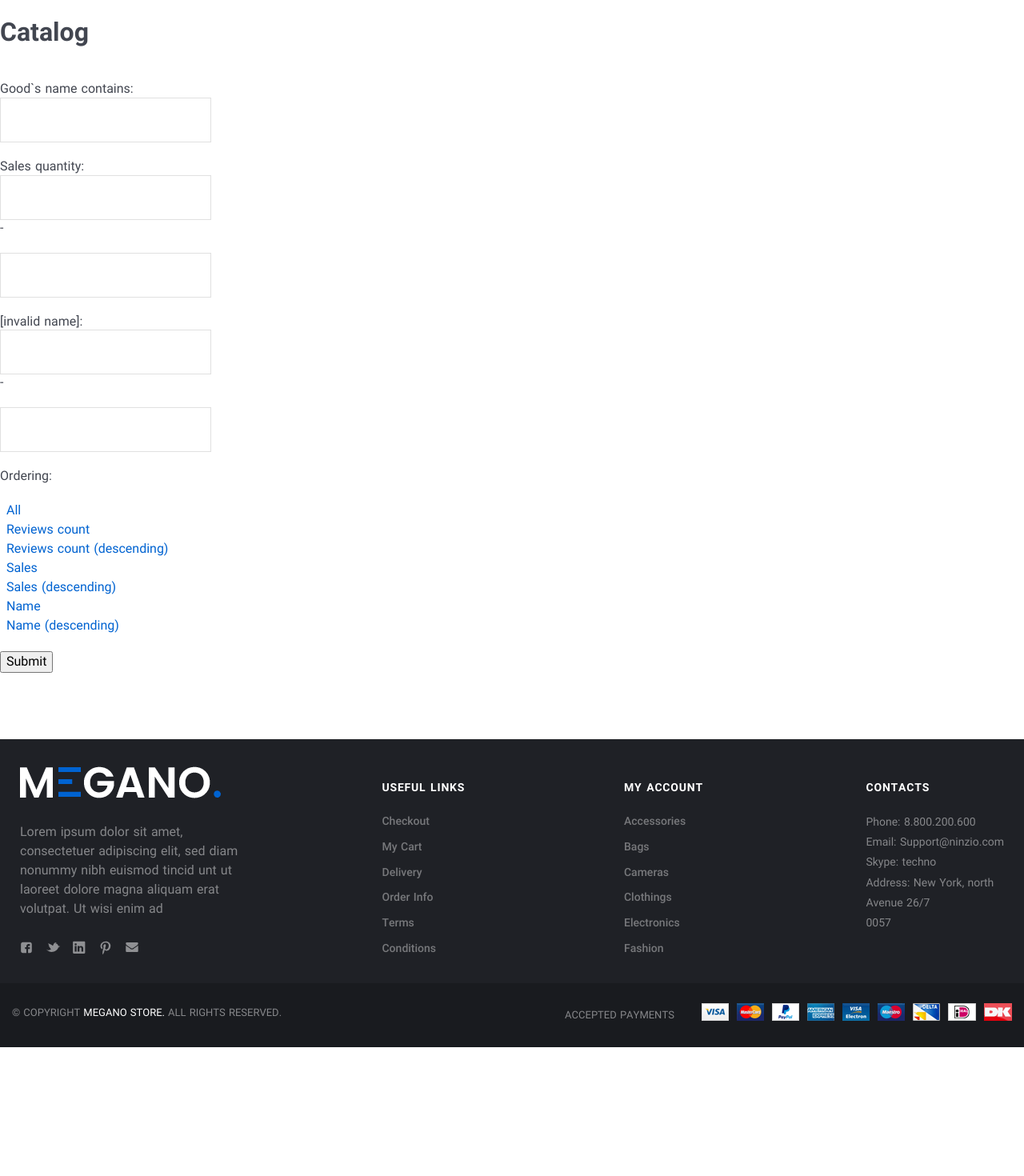
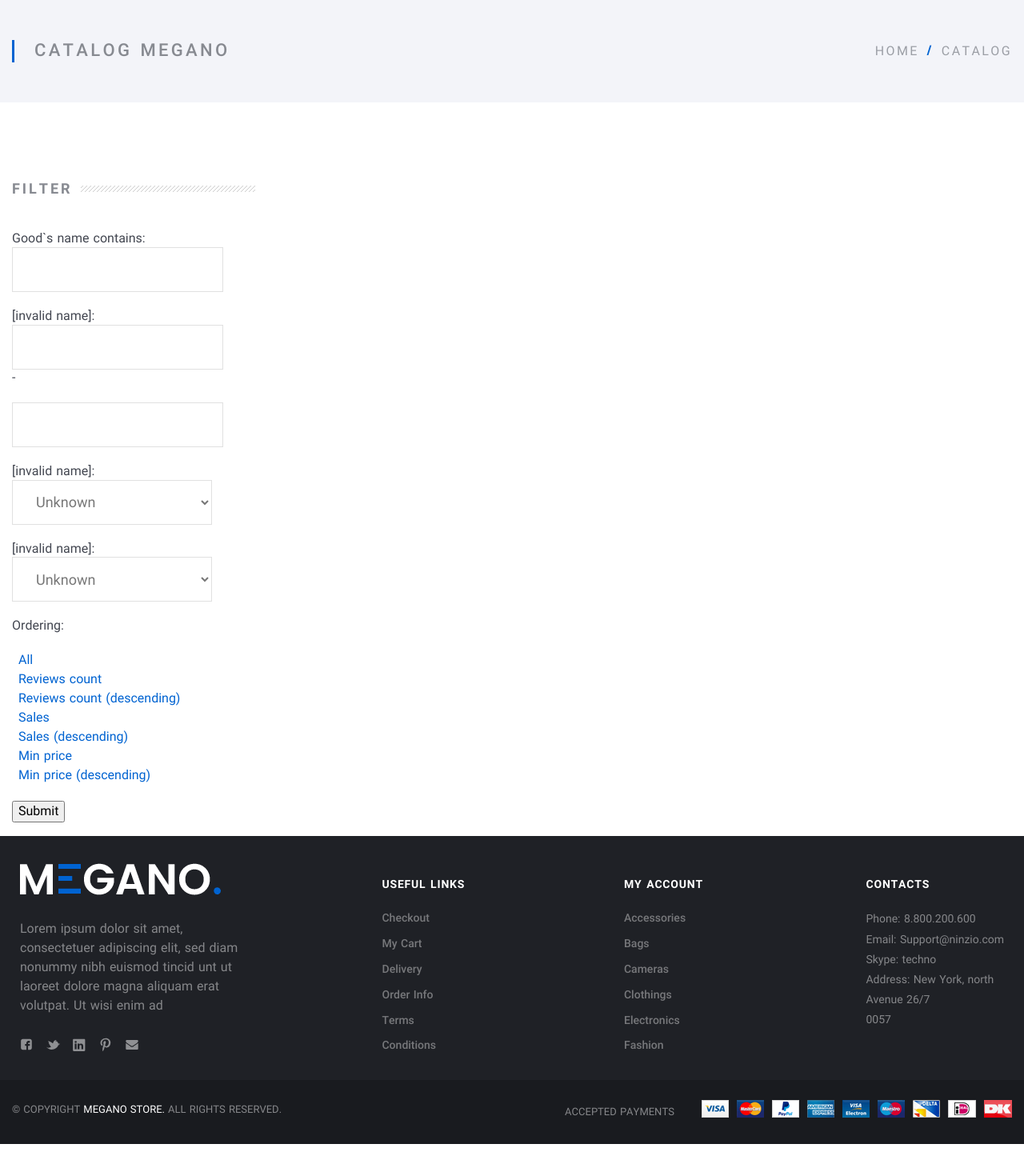
Before and after one commit to VovkaST/marketplace, a Django app: page /catalog/ in a window 1280 px wide. Shown: the part 260-1730 px from the top of the page at 80% size. Before the commit the page ends 1569 px from the top, so only its background shows below. Run offline with Django 3.2, Linux system fonts and the light colour scheme; data that the repository does not hold is empty.

Commit message:
filtering and sorting

```diff
--- a/marketplace/catalog/views.py
+++ b/marketplace/catalog/views.py
@@ -1,26 +1,22 @@
 import django_filters
-from app_sellers.models import Balances, Goods
-from django.db.models import Count
+from app_sellers.models import Balances, Goods, Sellers
+from django.db.models.functions import Coalesce
 from django.views.generic import ListView
-from django_filters.widgets import LinkWidget, RangeWidget
+from django_filters.widgets import BooleanWidget, LinkWidget, RangeWidget
+
+# fmt: off
+from django.db.models import (Case, Count, Exists, Min, OuterRef, Sum, Value,  # isort:skip
+                              When)  # isort:skip
 
 
 class CatalogFilter(django_filters.FilterSet):
-    sales = django_filters.RangeFilter(widget=RangeWidget())
+    min_price = django_filters.RangeFilter(widget=RangeWidget())
     name = django_filters.CharFilter(lookup_expr="icontains")
-
-    reviews_count = django_filters.RangeFilter(widget=RangeWidget())
-
-    # manufacturer = django_filters.ModelChoiceFilter(queryset=Manufacturer.objects.all())
-    # activity = django_filters.BooleanFilter(widget=BooleanWidget())
+    on_balance = django_filters.BooleanFilter(widget=BooleanWidget())
+    on_sale = django_filters.BooleanFilter(widget=BooleanWidget())
 
     o = django_filters.OrderingFilter(
-        fields=(
-            # ('reviews_count', 'reviews_count'),
-            "reviews_count",
-            "sales",
-            "name",
-        ),
+        fields=("reviews_count", "sales", "min_price"),
         # field_labels={
         #     'reviews_count': 'Qty of reviews',
         # },
@@ -53,10 +49,24 @@ class FilteredListView(ListView):
 
 
 class CatalogView(FilteredListView):
-    # model = Goods
-    # queryset = Goods.objects.annotate_with_reviews_count()
-    queryset = Goods.objects.annotate(reviews_count=Count("good_balance"))
+
+    # модель Balances вместо других моделей используется для отладки, пока нет моделей GoodsInStocks и Reviews
+
+    # здесь должно быть  stocks_subquery = GoodsInStocks.objects.filter(good=OuterRef('pk'))
+    stocks_subquery = Balances.objects.filter(good=OuterRef("pk"))
+
+    #               здесь должно быть reviews_count=Count("reviews_count")
+    queryset = Goods.objects.annotate(
+        reviews_count=Count("good_balance"),
+        min_price=Min("good_balance__price"),
+        on_sale=Exists(stocks_subquery),
+        sum_balance=Coalesce(Sum("good_balance__quantity"), Value(0)),
+    ).annotate(
+        on_balance=Case(When(sum_balance__gt=0, then=Value(True)), default=Value(False))
+    )
+
     template_name = "catalog/catalog.html"
+    context_object_name = "goods_list"
     filterset_class = CatalogFilter
     paginate_by = 3
 
--- a/marketplace/templates/catalog/catalog.html
+++ b/marketplace/templates/catalog/catalog.html
@@ -2,17 +2,79 @@
 {% load i18n cache static %}
 
 {% block content %}
-<h1>Catalog</h1>
-  <form action="" method="get">
-    {{ filterset.form.as_p }}
-    <input type="submit" />
-  </form>
+<div class="Middle Middle_top">
+    <div class="Middle-top">
+      <div class="wrap">
+        <div class="Middle-header">
+          <h1 class="Middle-title">Catalog Megano
+          </h1>
+          <ul class="breadcrumbs Middle-breadcrumbs">
+            <li class="breadcrumbs-item"><a href="index.html">home</a>
+            </li>
+            <li class="breadcrumbs-item breadcrumbs-item_current"><span>Catalog</span>
+            </li>
+          </ul>
+        </div>
+      </div>
+    </div>
 
+
+<div class="Section Section_column Section_columnLeft">
+      <div class="wrap">
+        <div class="Section-column">
+          <div class="Section-columnSection">
+            <header class="Section-header">
+              <strong class="Section-title">Filter
+              </strong>
+            </header>
+            <div class="Section-columnContent">
+              <form class="form" action="" method="get">
+               {{ filterset.form.as_p }}
+               <input type="submit" />
+               </form>
+            </div>
+          </div>
+        </div>
+      </div>
+</div>
+
+<!--<form action="" method="get">-->
+<!--    {{ filterset.form.as_p }}-->
+<!--    <input type="submit" />-->
+<!--</form>-->
+
+<div class="Section-content">
 <ul>
-    {% for object in object_list %}
-        <li>назавание {{ object.name }} - продажи {{ object.sales }} - балансы {{ object.reviews_count }} </li>
+     <div class="Cards">
+    {% for good in goods_list %}
+    <li>
+    <div class="Cards">
+            <div class="Card"><a class="Card-picture" href="#"><img src="{% static 'img/content/home/card.jpg' %}" alt="card.jpg"/></a>
+              <div class="Card-content">
+                  название {{ good.name }} - продажи {{ good.sales }} - отзывы {{ good.reviews_count }}
+                  -в наличии{{ good.on_balance }} - есть скидка {{ good.on_sale }}
+                <strong class="Card-title"><a href="product.html">{{ good.name }}</a>
+                </strong>
+                <div class="Card-description">
+                  <div class="Card-cost"><span class="Card-price">{{ good.min_price }}</span>
+                  </div>
+                  <div class="Card-category">Games / xbox
+                  </div>
+                  <div class="Card-hover">
+                      <a class="Card-btn" href="#"><img src="{% static 'img/icons/card/bookmark.svg' %}" alt="bookmark.svg"/></a>
+                      <a class="Card-btn" href="#"><img src="{% static 'img/icons/card/cart.svg' %}" alt="cart.svg"/></a>
+                      <a class="Card-btn" href="#"><img src="{% static 'img/icons/card/change.svg' %}" alt="change.svg"/></a>
+                  </div>
+                </div>
+              </div>
+<!--              <div class="Card-sale">-60%-->
+              </div>
+            </div>
+    </li>
     {% endfor %}
+     </div>
 </ul>
+</div>
 
 {% load catalog_tags %}
 
```
